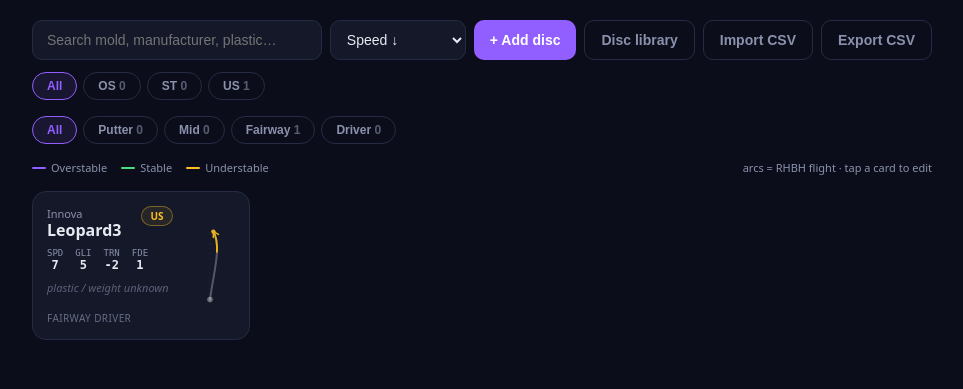
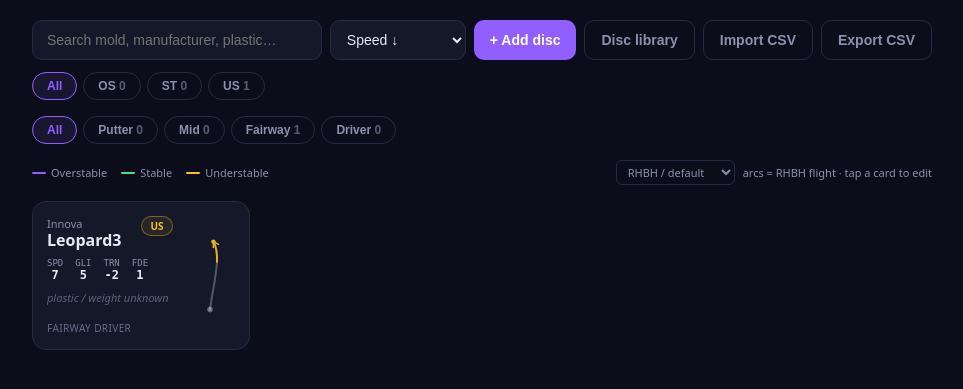
Before and after one commit to flyboy-byte/disc-tracker, a Flask app: page / in a window 1280 px wide. Shown: the part 109-498 px from the top of the page, without its empty margins (158-1121 px from the left). Run offline with Flask 3, Linux system fonts and the light colour scheme; the visitor is signed in with stand-in values (Sample User, id 1); data comes from the database, SQL or seed files in the repository.

Commit message:
Add throw-style arc override and per-disc throw style dropdown
Master dropdown (RHBH/RHFH/LHBH/LHFH) in the legend bar re-renders all
arcs instantly for the selected throw style. Per-disc throw style field
changed from free-text to a select. RHFH/LHBH mirror the arc laterally.

Co-Authored-By: Claude Sonnet 4.6 <noreply@anthropic.com>

```diff
--- a/templates/index.html
+++ b/templates/index.html
@@ -194,7 +194,15 @@
     <span><span class="swatch" style="background:var(--os)"></span>Overstable</span>
     <span><span class="swatch" style="background:var(--st)"></span>Stable</span>
     <span><span class="swatch" style="background:var(--us)"></span>Understable</span>
-    <span style="margin-left:auto" id="dragHint">arcs = RHBH flight · tap a card to edit</span>
+    <span style="margin-left:auto; display:flex; align-items:center; gap:8px;">
+      <select id="arcViewSelect" onchange="arcView=this.value;render()" style="background:var(--bg);border:1px solid var(--border);border-radius:6px;color:var(--muted);font-size:11px;padding:3px 7px;outline:none;font-family:inherit;cursor:pointer">
+        <option value="RHBH">RHBH / default</option>
+        <option value="RHFH">RHFH / override</option>
+        <option value="LHBH">LHBH / override</option>
+        <option value="LHFH">LHFH / override</option>
+      </select>
+      <span id="dragHint">tap a card to edit</span>
+    </span>
   </div>
 
   <div class="grid" id="grid"><div class="loading">Loading your bag…</div></div>
@@ -206,7 +214,7 @@
 <script>
 // Storage: server-side via Flask /api/data
 const SEED = [
-  {id:1,mfr:'Innova',mold:'Leopard3',plastic:'',weight:'',speed:7,glide:5,turn:-2,fade:1,use:'',thr:'Backhand',color:''},
+  {id:1,mfr:'Innova',mold:'Leopard3',plastic:'',weight:'',speed:7,glide:5,turn:-2,fade:1,use:'',thr:'RHBH',color:''},
 ];
 
 let discs = [];
@@ -214,6 +222,7 @@ let nextId = 100;
 let filter = 'all';
 let typeFilter = 'all';
 let sortMode = 'speed-desc';
+let arcView = 'RHBH';
 let dragEl = null, dragGhost = null, dragOffX = 0, dragOffY = 0;
 let dirty = false;
 
@@ -319,19 +328,25 @@ function arcSVG(d) {
   const clamp = (v, lo, hi) => Math.max(lo, Math.min(hi, v));
   const f = v => +v.toFixed(1);
 
-  // Top-down RHBH view: disc travels bottom (release) to top (landing).
-  // Negative turn swings RIGHT at high speed; positive fade hooks LEFT at low speed.
+  // RHFH and LHBH spin opposite to RHBH/LHFH — mirror laterally
+  // arcView is the master override; falls back to per-disc thr
+  const thr = (arcView || d.thr || '').toUpperCase();
+  const m = (thr === 'RHFH' || thr === 'LHBH') ? -1 : 1;
+
+  // Top-down view: disc travels bottom (release) to top (landing).
+  // For RHBH/LHFH: negative turn swings RIGHT, positive fade hooks LEFT.
+  // m = -1 flips this for RHFH/LHBH.
   const sx = cx, sy = 74, ey = 6;
 
   // Net landing position
-  const endX = clamp(cx - (d.turn + d.fade) * 3.4, 5, W - 5);
+  const endX = clamp(cx - m * (d.turn + d.fade) * 3.4, 5, W - 5);
 
-  // CP1 stays near center-X so early flight is straight (matches real J-hook shape)
-  const cp1x = f(clamp(cx - d.turn * 1.5, 5, W - 5));
+  // CP1 stays near center-X so early flight is straight
+  const cp1x = f(clamp(cx - m * d.turn * 1.5, 5, W - 5));
   const cp1y = f(sy - (sy - ey) * 0.35);
 
-  // CP2 is the max lateral excursion — turn drives right, fade drives left
-  const cp2x = f(clamp(cx - d.turn * 7 - d.fade * 2, 5, W - 5));
+  // CP2 is the max lateral excursion
+  const cp2x = f(clamp(cx - m * d.turn * 7 - m * d.fade * 2, 5, W - 5));
   const cp2y = f(ey + (sy - ey) * 0.22);
 
   // Split at t=0.65: turn phase is ~65% of flight, fade phase is the last 35%
@@ -581,11 +596,11 @@ function addFromLibrary(i) {
   closeModal();
   showModal({ id: nextId++, mfr: d.mfr, mold: d.name, plastic:'', weight:'',
     speed: d.speed, glide: d.glide, turn: d.turn, fade: d.fade,
-    use:'', thr:'Backhand', notes:'', color:'' }, true);
+    use:'', thr:'RHBH', notes:'', color:'' }, true);
 }
 
 function openAdd() {
-  showModal({ id: nextId++, mfr:'', mold:'', plastic:'', weight:'', speed:7, glide:4, turn:0, fade:2, use:'', thr:'Backhand', notes:'', color:'' }, true);
+  showModal({ id: nextId++, mfr:'', mold:'', plastic:'', weight:'', speed:7, glide:4, turn:0, fade:2, use:'', thr:'RHBH', notes:'', color:'' }, true);
 }
 
 function showModal(d, isNew) {
@@ -604,7 +619,11 @@ function showModal(d, isNew) {
         <div class="field"><label>Fade</label><input id="f-fade" type="number" step="0.5" value="${d.fade}"></div>
       </div>
       <div class="field"><label>Primary use</label><input id="f-use" value="${esc(d.use)}" placeholder="e.g. Overstable utility"></div>
-      <div class="field"><label>Throw style</label><input id="f-thr" value="${esc(d.thr)}" placeholder="e.g. Backhand"></div>
+      <div class="field"><label>Throw style</label>
+        <select id="f-thr" style="width:100%;background:var(--bg);border:1px solid var(--border);border-radius:8px;color:var(--text);font-size:14px;padding:9px 12px;outline:none;font-family:inherit">
+          ${['RHBH','RHFH','LHBH','LHFH'].map(s => `<option value="${s}" ${(d.thr||'RHBH')===s?'selected':''}>${s}</option>`).join('')}
+        </select>
+      </div>
       <div class="field"><label>Notes</label><textarea id="f-notes" placeholder="Seasoning, condition, where you got it, flight tweaks…" style="width:100%;min-height:70px;background:var(--bg);border:1px solid var(--border);border-radius:8px;color:var(--text);font-size:14px;padding:9px 12px;outline:none;resize:vertical;font-family:inherit">${esc(d.notes || '')}</textarea></div>
       <div class="field">
         <label>Disc color</label>
```
